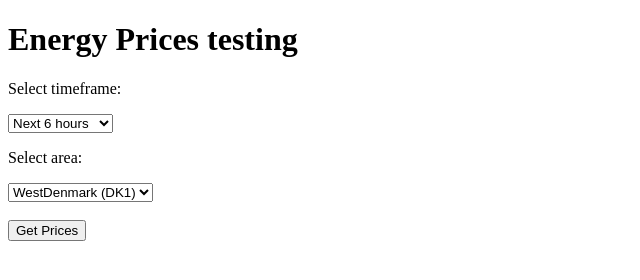
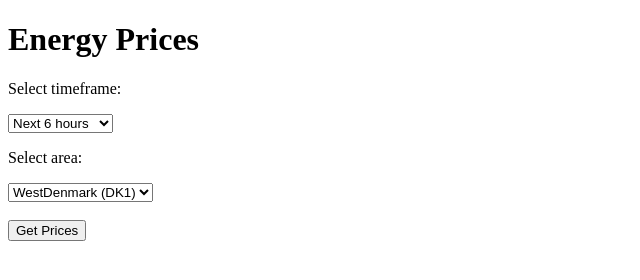
Before and after one commit to Michaelgimm/energinet-elpris, a plain HTML site: page templates/index.html in a window 1280 px wide. Shown: the whole page, without its empty margins (0-640 px from the left). Drawn offline with Linux system fonts and the light colour scheme.

```diff
--- a/templates/index.html
+++ b/templates/index.html
@@ -1,10 +1,10 @@
 <!DOCTYPE html>
 <html>
 <head>
-    <title>Energy Prices Testing </title>
+    <title>Energy Prices</title>
 </head>
 <body>
-    <h1>Energy Prices testing</h1>
+    <h1>Energy Prices</h1>
     <form action="/prices" method="POST">
         <p>Select timeframe:</p>
         <select name="timeframe">
```
Also changed, not shown: templates/prices.html (+1 -0 lines).
